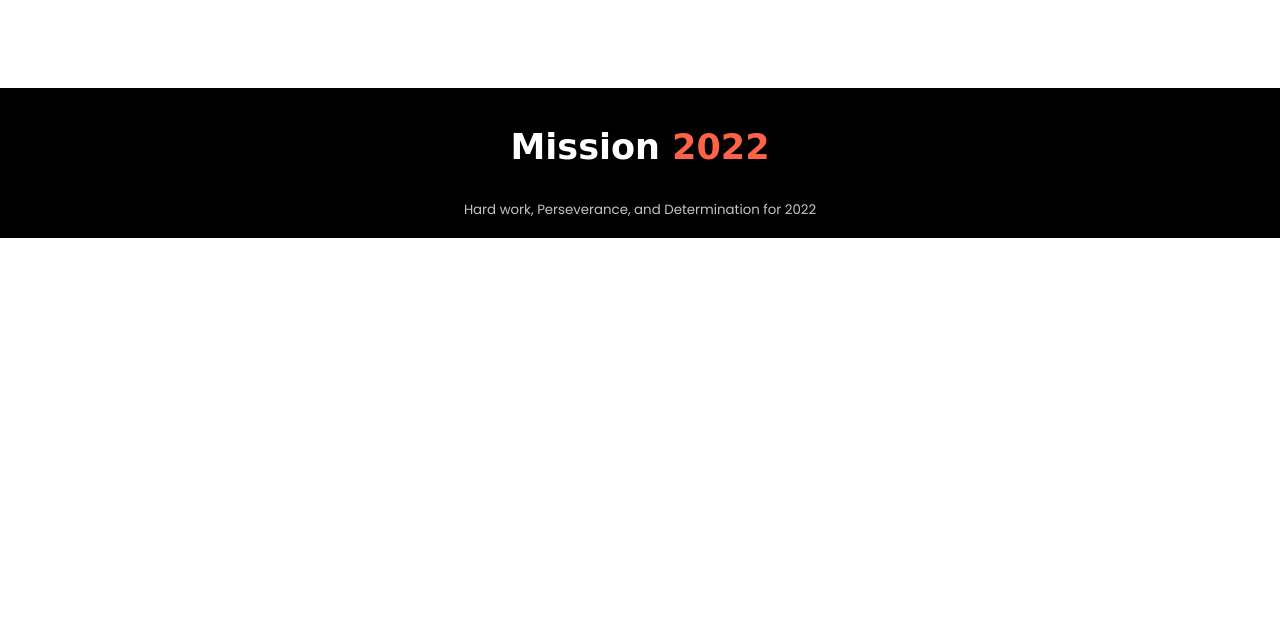
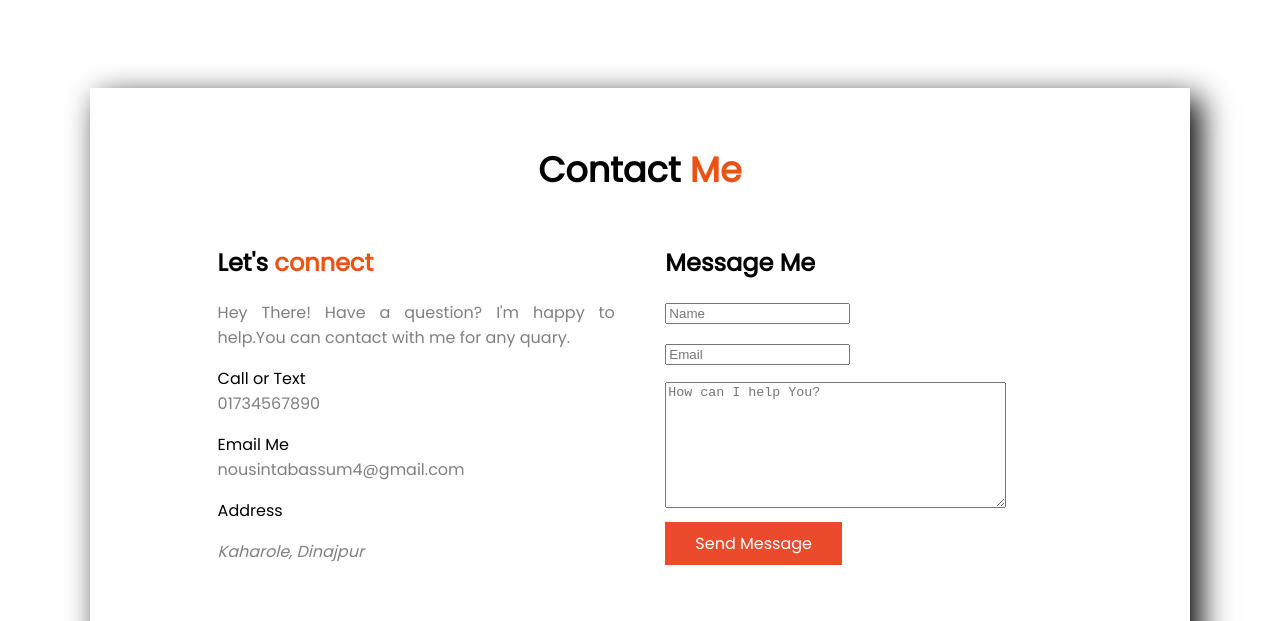
Before and after one commit to NousinTabassum/mission_2022, a plain HTML site: page index.html in a window 1280 px wide. Shown: the part 2179-2800 px from the top of the page. Before the commit the page ends 2417 px from the top, so only its background shows below. Drawn offline with Linux system fonts and the light colour scheme; a web font is replaced by a local one.

Commit message:
complete project

```diff
--- a/index.html
+++ b/index.html
@@ -30,28 +30,28 @@
 
         </div>
         <div class="box">
-            <img src="images/person/person-0.png" alt="">
+            <img src="images/person/person-5.png" alt="">
         </div>
     </section>
     <section class="my_mission">
         <h2>My Mission in <span class="text_color">2022</span></h2>
 
         <div class="flex_content">
-            <div class="mission_box mission">
+            <div class="mission_box " id="mission">
                 <img src="images/illustrators/illustrator-1.png" alt="">
                 <h3>Mission</h3>
                 <p>By being more focused, we can improve our clarity, pay attention to what matters most, make
                     betterdecisions and become more effective in whatever we do</p>
 
             </div>
-            <div class="mission_box vission">
+            <div class="mission_box" id="vission">
                 <img src="images/illustrators/illustrator-2.png" alt="">
                 <h3>Vission</h3>
                 <p>Focus is a skill that allows us to take action without procrastination and to maintain our attention
                     and effort until our goals are accomplished.</p>
 
             </div>
-            <div class="mission_box goals">
+            <div class="mission_box" id="goals">
                 <img src="images/illustrators/illustrator-3.png" alt="">
                 <h3>Goals</h3>
                 <p>In the midst of distractions and challenges, focus allows us to pay attention and to sustain the
@@ -91,6 +91,35 @@
 
         </div>
     </section>
+    <section class="contact">
+        <h2>Contact <span class="text_color">Me</span></h2>
+        <div class="flex_content">
+            <div class="box" style="padding-right: 6%;">
+                <h1>Let's <span class="text_color">connect</span></h1>
+                <p class="cons">Hey There! Have a question? I'm happy to help.You can contact with me for any quary.</p>
+                <p>Call or Text <br>
+                    <span class="cons">01734567890</span>
+                </p>
+                <p>Email Me<br>
+                    <span class="cons">nousintabassum4@gmail.com</span>
+                </p>
+                <p>Address <br>
+                <Address>
+                    <span class="cons">
+                        Kaharole, Dinajpur</span>
+                    </span>
+                </Address>
+                </p>
+            </div>
+            <div class="box">
+                <h1>Message Me</h1>
+                <p> <input type="text" placeholder="Name"></p>
+                <p><input type="email" placeholder="Email"></p>
+                <p> <textarea cols="40" rows="8" placeholder="How can I help You?"></textarea><br></p>
+                <a href="#">Send Message</a>
+            </div>
+        </div>
+    </section>
     <footer>
         <h2>Mission <span style="color: tomato;">2022</span></h2>
         <p><small>Hard work, Perseverance, and Determination for 2022</small></p>
--- a/style.css
+++ b/style.css
@@ -14,6 +14,8 @@ section{
 .box{
 
     width: 50%;
+    text-align: justify;
+
 }
 .box img{
     padding-left: 25%;
@@ -30,7 +32,7 @@ h2{
     font-weight: bolder;
 }
 .text_color{
-    color: rgb(230, 162, 60);
+    color: rgb(235, 82, 21);
 }
 a{
     text-decoration: none;
@@ -54,13 +56,13 @@ a{
 .mission_box img{
     width: 130px;
 }
-.mission{
+#mission{
     background-color: rgb(205, 214, 233);
 }
-.vission{
+#vission{
     background-color: rgb(224, 223, 198);
 }
-.goals{
+#goals{
     background-color: rgb(233, 217, 226);
 }
 img{
@@ -72,6 +74,17 @@ img{
 
 .text_box{
     width: 65%;
+}
+.contact{
+    padding:2% 10%;
+    box-shadow: 10px 10px 30px black;
+}
+.cons{
+    color: gray;
+}
+.contact h2{
+    text-align: center;
+
 }
 
 footer{
```
